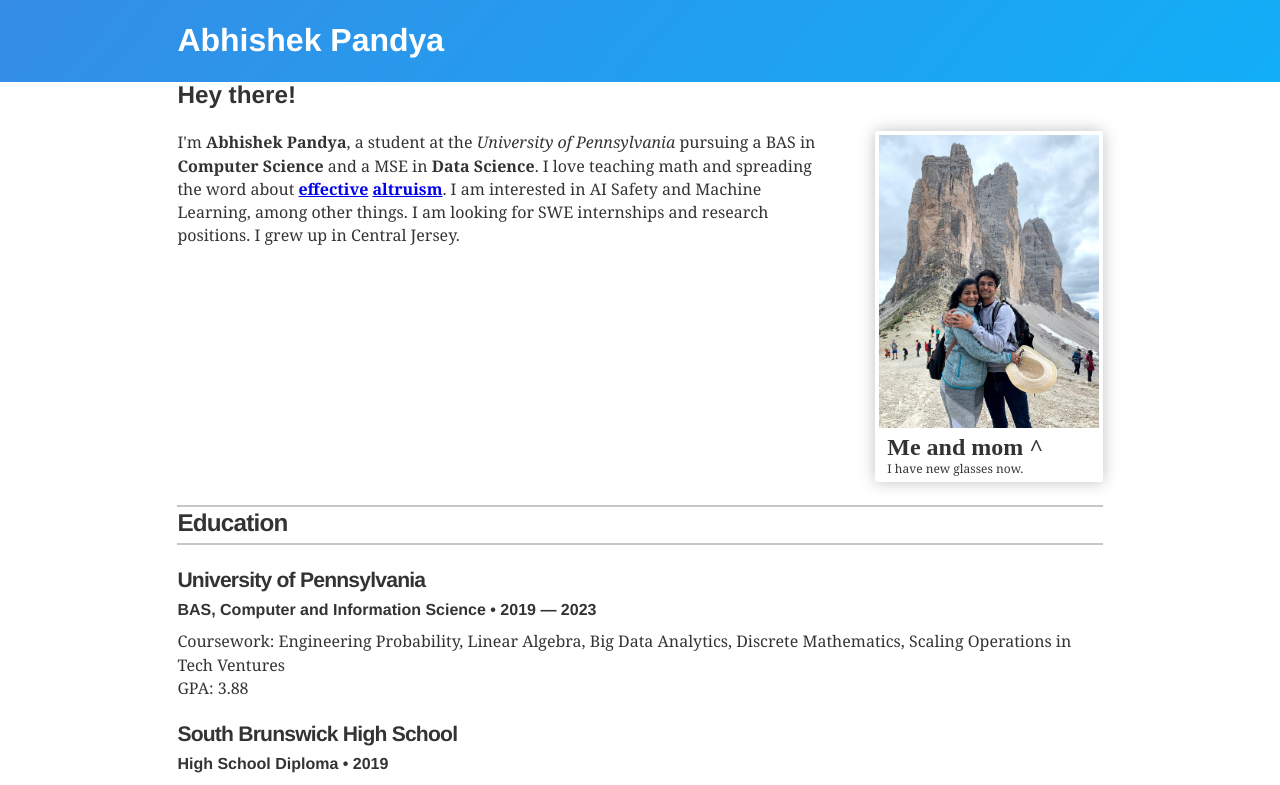
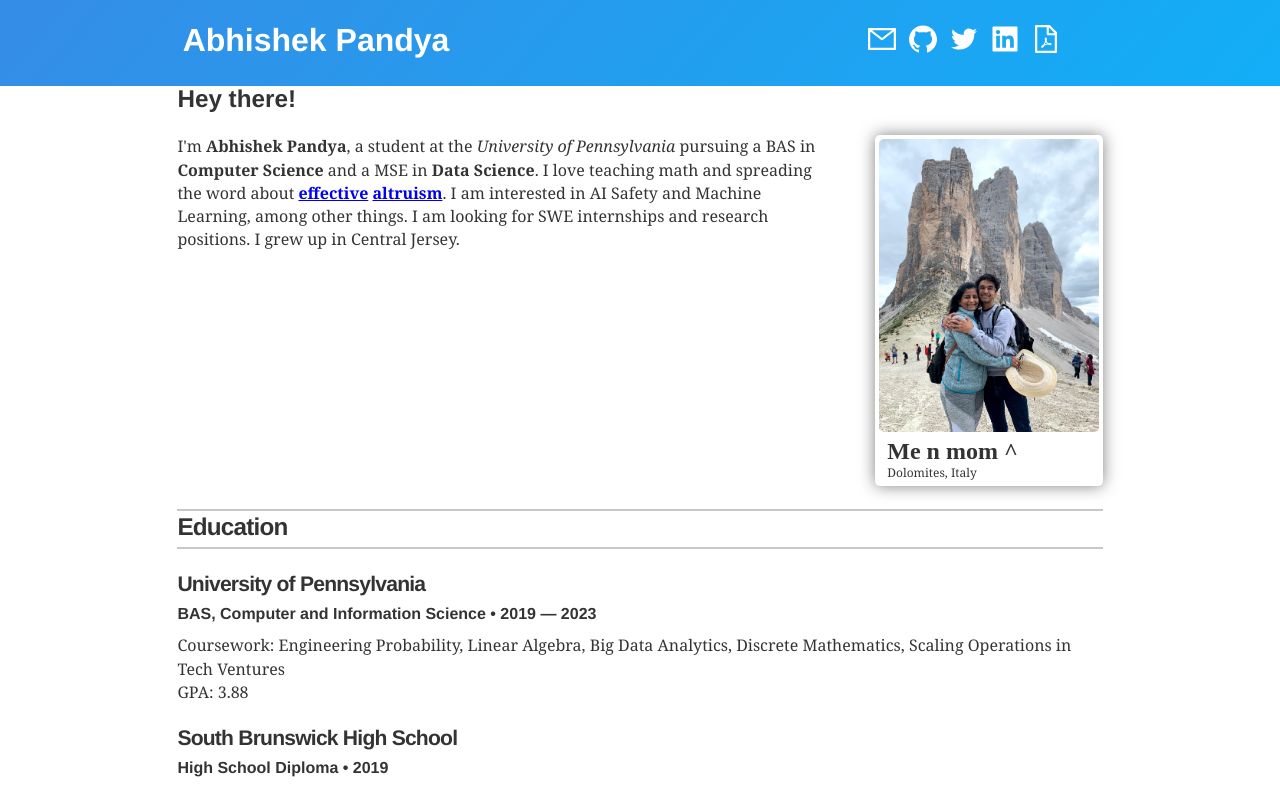
Before and after one commit to abhishekp106/abhishekp106.github.io, a Gatsby site: page / in a window 1280 px wide. Shown: the top 785 px of the page. Built offline with nearby package versions, Linux system fonts and the light colour scheme; Gatsby itself is replaced by a stand-in of ours.

Commit message:
added social media links and icons in header

```diff
--- a/package.json
+++ b/package.json
@@ -21,6 +21,7 @@
     "react": "^16.12.0",
     "react-dom": "^16.12.0",
     "react-helmet": "^6.1.0",
+    "react-icons": "^4.1.0",
     "react-typography": "^0.16.19",
     "rebass": "^4.0.7",
     "styled-components": "^5.2.1",
--- a/src/components/header.js
+++ b/src/components/header.js
@@ -1,11 +1,18 @@
 import PropTypes from "prop-types"
 import React from "react"
 import "./header.css"
+import { AiOutlineTwitter, AiOutlineGithub, AiFillLinkedin, AiOutlineFilePdf, AiOutlineMail } from 'react-icons/ai';
+import {Box} from "rebass"
 // gradient from https://www.gradient-animator.com/
 
 const Header = ({ siteTitle }) => (
-  <header
-    >
+  <header>
+    <Box
+      sx={{
+        display: 'grid',
+        gridGap: 3,
+        gridTemplateColumns: '1fr 1fr',
+      }}>
       <div
         style={{
           margin: `0 auto`,
@@ -28,6 +35,26 @@ const Header = ({ siteTitle }) => (
             </a>
         </h1>
       </div>
+      <div
+        style={{
+          margin: `0 auto`,
+          maxWidth: 960,
+          padding: `1.45rem 1.0875rem`,
+        }}
+      >
+        <h1
+          style={{
+            margin: 0,
+            color: 'white'
+        }}>
+          <a href='mailto:abpandya@seas.upenn.edu' style = {{color: 'white', textDecoration: 'none', textShadow: 'none', backgroundImage: 'none'}}> <AiOutlineMail /> </a>
+          <a href='https://github.com/abhishekp106' style = {{color: 'white', textDecoration: 'none', textShadow: 'none', backgroundImage: 'none'}}> <AiOutlineGithub /> </a>
+          <a href='https://twitter.com/abhishekp106' style = {{color: 'white', textDecoration: 'none', textShadow: 'none', backgroundImage: 'none'}}> <AiOutlineTwitter /> </a>
+          <a href='https://www.linkedin.com/in/abhishekanujpandya/' style = {{color: 'white', textDecoration: 'none', textShadow: 'none', backgroundImage: 'none'}}> <AiFillLinkedin /> </a>
+          <a href='https://abhishekp106.github.io/resume_latex.pdf' style = {{color: 'white', textDecoration: 'none', textShadow: 'none', backgroundImage: 'none'}}> <AiOutlineFilePdf /> </a>
+        </h1>
+      </div>
+    </Box>
   </header>
 )
 
--- a/src/pages/index.js
+++ b/src/pages/index.js
@@ -4,12 +4,11 @@ import {Box, Card, Image, Heading, Text} from "rebass"
 
 import Layout from "../components/layout"
 import SEO from "../components/seo"
-import avatar from "../images/avatar.png"
 import mom_n_me from "../images/mom_n_me.jpg"
 import Resume from "../components/resume";
 
-const avatar_heading = 'Me and mom ^'
-const avatar_description = 'I have new glasses now.'
+const avatar_heading = 'Me n mom ^'
+const avatar_description = 'Dolomites, Italy'
 
 const IndexPage = () => (
   <Layout>
@@ -34,10 +33,10 @@ const IndexPage = () => (
         <Card
           sx={{
             p: 1,
-            borderRadius: 2,
-            boxShadow: '0 0 16px rgba(0, 0, 0, .25)',
+            borderRadius: 5,
+            boxShadow: '0 0 16px rgba(0, 0, 0, .5)',
           }}>
-            <Image src={mom_n_me} width={[1, 1, 1]} />
+            <Image src={mom_n_me} width={[1, 1, 1]} sx={{borderRadius: 5}} />
             <Box px={2}>
               <Heading as='h3'>
                 {avatar_heading}
```
Also changed, not shown: 2 other files. Lines whose indentation alone changed are shown as unchanged.
